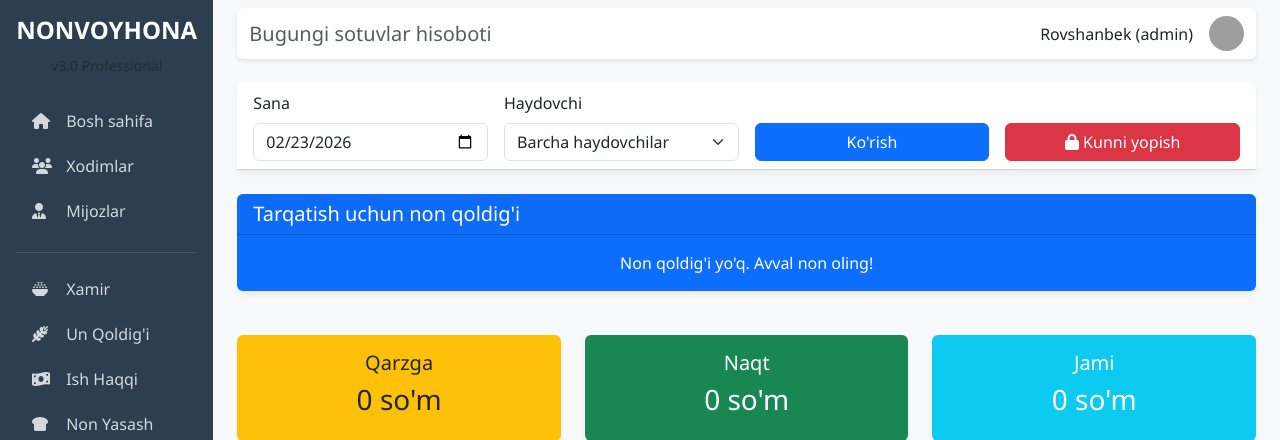
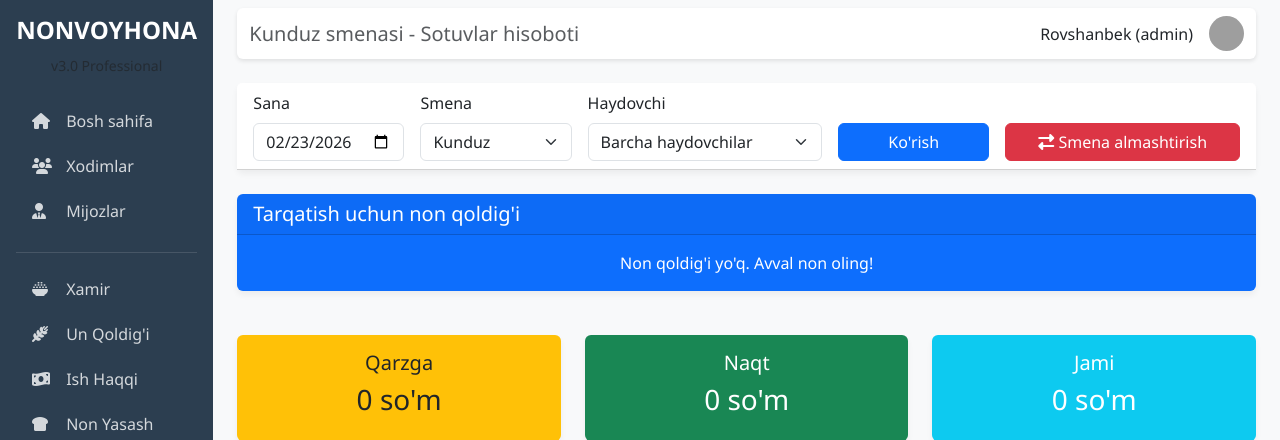
Before and after one commit to nonvoyhonatizimi/bakerysystemsolatr, a Flask app: page /reports/daily-sales in a window 1280 px wide. Shown: the top 440 px of the page. Run offline with Flask 3, Linux system fonts and the light colour scheme; a user stored in the database is signed in; data that the repository does not hold is empty; grey boxes are pictures that could not be loaded.

Commit message:
Add smena (kunduz/tun) shift management to daily sales

```diff
--- a/models.py
+++ b/models.py
@@ -152,10 +152,13 @@ class Log(db.Model):
 class DayStatus(db.Model):
     __tablename__ = 'kun_holati'
     id = db.Column(db.Integer, primary_key=True)
-    sana = db.Column(db.Date, nullable=False, unique=True)
+    sana = db.Column(db.Date, nullable=False)
+    smena = db.Column(db.String(20), default='kunduz')  # 'kunduz' yoki 'tun'
     status = db.Column(db.String(20), default='ochiq')  # 'ochiq' yoki 'yopiq'
     yopilgan_vaqt = db.Column(db.DateTime)
     yopgan_admin = db.Column(db.String(100))
+
+    __table_args__ = (db.UniqueConstraint('sana', 'smena', name='unique_smena'),)
 
 class UnQoldiq(db.Model):
     __tablename__ = 'un_qoldiq'
--- a/routes/reports.py
+++ b/routes/reports.py
@@ -388,8 +388,9 @@ def daily_sales():
         DriverInventory.sana == filter_date
     ).order_by(DriverInventory.driver_id, DriverInventory.non_turi).all()
 
-    # Kun holatini tekshirish
-    day_status = DayStatus.query.filter_by(sana=filter_date).first()
+    # Kun holatini tekshirish (smena bo'yicha)
+    current_smena = request.args.get('smena', 'kunduz')
+    day_status = DayStatus.query.filter_by(sana=filter_date, smena=current_smena).first()
 
     return render_template('reports/daily_sales.html',
                          filter_date=filter_date,
@@ -408,7 +409,7 @@ def daily_sales():
 @reports_bp.route('/close-day', methods=['POST'])
 @login_required
 def close_day():
-    """Kunni yopish (faqat admin)"""
+    """Smena almashtirish (faqat admin)"""
     if current_user.rol != 'admin':
         flash('Bu funksiya faqat admin uchun!', 'error')
         return redirect(url_for('reports.daily_sales'))
@@ -416,14 +417,12 @@ def close_day():
     from datetime import date
     today = date.today()
 
-    # Bugungi kun statusini tekshirish
-    day_status = DayStatus.query.filter_by(sana=today).first()
+    # Hozirgi smenani aniqlash (URL dan yoki default kunduz)
+    current_smena = request.args.get('smena', 'kunduz')
+    next_smena = 'tun' if current_smena == 'kunduz' else 'kunduz'
 
-    if day_status and day_status.status == 'yopiq':
-        flash('Bugungi kun allaqachon yopilgan!', 'warning')
-        return redirect(url_for('reports.daily_sales'))
-
-    # Kunni yopish
+    # Hozirgi smenani yopish
+    day_status = DayStatus.query.filter_by(sana=today, smena=current_smena).first()
     if day_status:
         day_status.status = 'yopiq'
         day_status.yopilgan_vaqt = uz_datetime()
@@ -431,6 +430,7 @@ def close_day():
     else:
         day_status = DayStatus(
             sana=today,
+            smena=current_smena,
             status='yopiq',
             yopilgan_vaqt=uz_datetime(),
             yopgan_admin=current_user.ism
@@ -438,5 +438,5 @@ def close_day():
         db.session.add(day_status)
 
     db.session.commit()
-    flash(f'{today.strftime("%d.%m.%Y")} sanasi yopildi!', 'success')
-    return redirect(url_for('reports.daily_sales'))
+    flash(f'{current_smena.capitalize()} smenasi yopildi! {next_smena.capitalize()} smenasi boshlandi.', 'success')
+    return redirect(url_for('reports.daily_sales', smena=next_smena))
--- a/templates/reports/daily_sales.html
+++ b/templates/reports/daily_sales.html
@@ -1,16 +1,24 @@
 {% extends "base.html" %}
 
+{% set current_smena = request.args.get('smena', 'kunduz') %}
 {% block title %}Bugungi sotuvlar - Nonvoyhona Tizimi{% endblock %}
-{% block header_title %}Bugungi sotuvlar hisoboti{% endblock %}
+{% block header_title %}{{ current_smena.capitalize() }} smenasi - Sotuvlar hisoboti{% endblock %}
 
 {% block content %}
 <!-- Filter -->
 <div class="card mb-4">
     <div class="card-header bg-white">
         <form method="GET" class="row g-3 align-items-end">
-            <div class="col-md-3">
+            <div class="col-md-2">
                 <label for="date" class="form-label">Sana</label>
                 <input type="date" class="form-control" id="date" name="date" value="{{ filter_date.strftime('%Y-%m-%d') }}">
+            </div>
+            <div class="col-md-2">
+                <label for="smena" class="form-label">Smena</label>
+                <select class="form-select" id="smena" name="smena">
+                    <option value="kunduz" {% if current_smena == 'kunduz' %}selected{% endif %}>Kunduz</option>
+                    <option value="tun" {% if current_smena == 'tun' %}selected{% endif %}>Tun</option>
+                </select>
             </div>
             <div class="col-md-3">
                 <label for="driver_id" class="form-label">Haydovchi</label>
@@ -21,19 +29,19 @@
                     {% endfor %}
                 </select>
             </div>
-            <div class="col-md-3">
+            <div class="col-md-2">
                 <button type="submit" class="btn btn-primary w-100">Ko'rish</button>
             </div>
             <div class="col-md-3">
                 {% if current_user.rol == 'admin' %}
                     {% if day_status and day_status.status == 'yopiq' %}
                         <button type="button" class="btn btn-secondary w-100" disabled>
-                            <i class="fas fa-lock"></i> Kun yopilgan
+                            <i class="fas fa-lock"></i> {{ current_smena.capitalize() }} yopilgan
                         </button>
                     {% else %}
-                        <form method="POST" action="{{ url_for('reports.close_day') }}" onsubmit="return confirm('Haqiqatan ham kunni yopmoqchimisiz?')">
+                        <form method="POST" action="{{ url_for('reports.close_day', smena=current_smena) }}" onsubmit="return confirm('{{ current_smena.capitalize() }} smenasini yopib, keyingi smenaga o\'tmoqchimisiz?')">
                             <button type="submit" class="btn btn-danger w-100">
-                                <i class="fas fa-lock"></i> Kunni yopish
+                                <i class="fas fa-exchange-alt"></i> Smena almashtirish
                             </button>
                         </form>
                     {% endif %}
```
